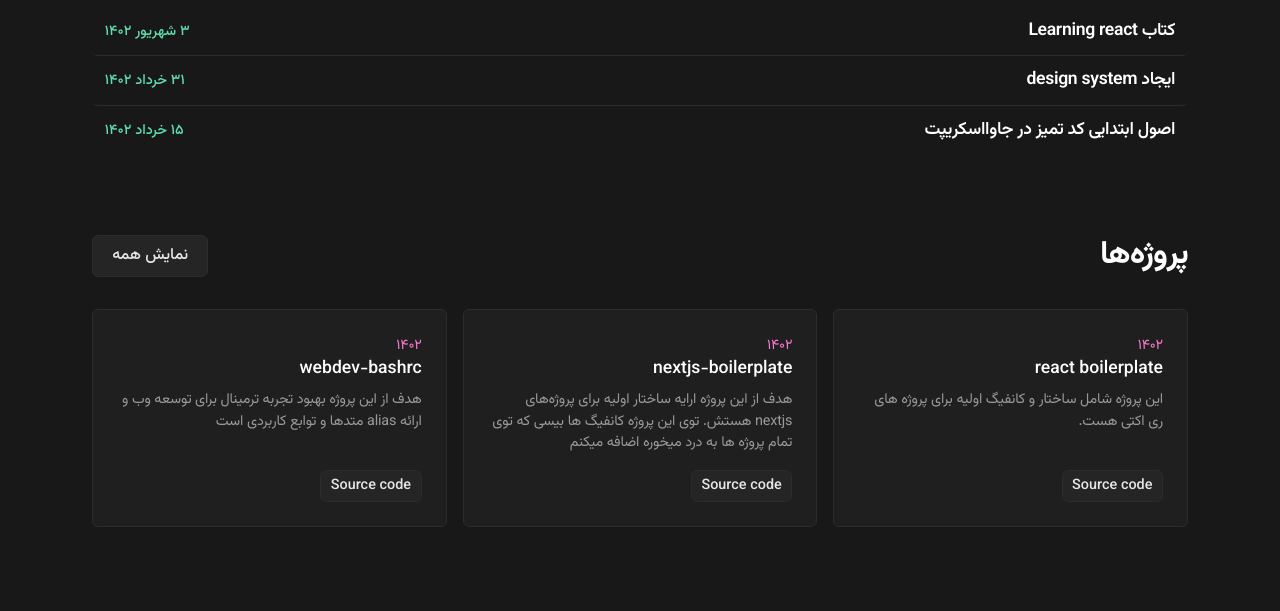
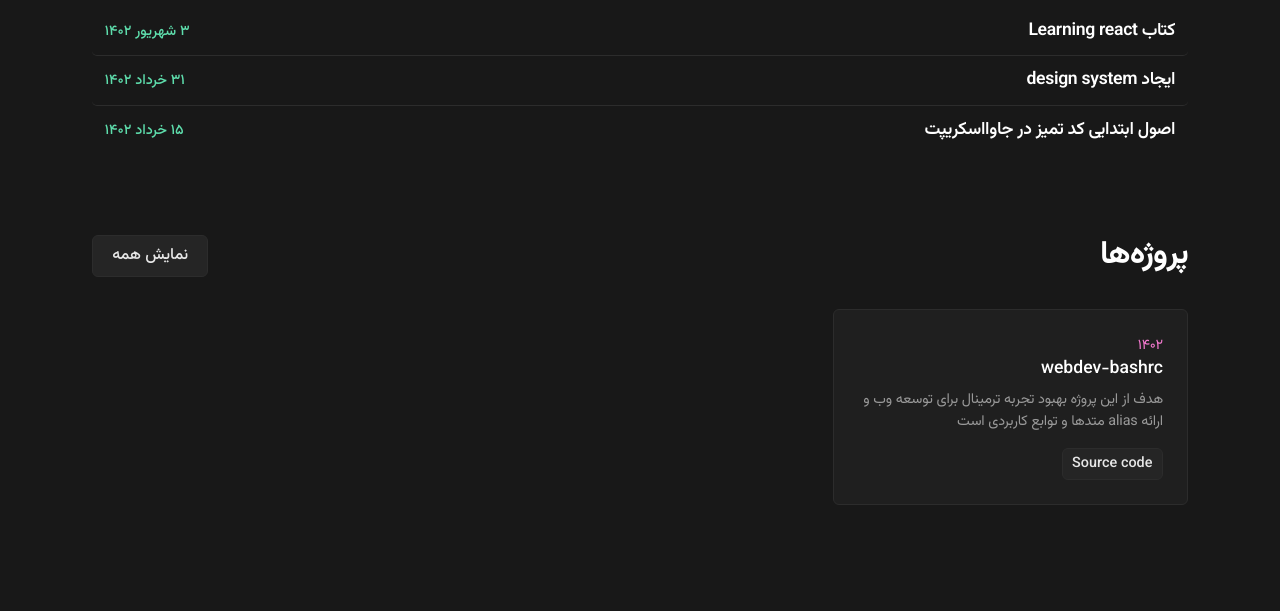
Before and after one commit to meiti-x/portfolio, a Gatsby site: page / in a window 1280 px wide. Shown: the part 720-1331 px from the top of the page. Built offline with nearby package versions, Linux system fonts and the light colour scheme; Gatsby itself is replaced by a stand-in of ours.

Commit message:
fix: post title issue in tags page

```diff
--- a/src/data/projectsList.js
+++ b/src/data/projectsList.js
@@ -1,20 +1,4 @@
 export const projectsList = [
-  {
-    name: "react boilerplate",
-    date: "‍۱۴۰۲",
-    slug: "react-boilerplate",
-    tagline:
-      "این پروژه شامل ساختار و کانفیگ اولیه برای پروژه های ری اکتی هست.",
-    highlight: true,
-  },
-  {
-    name: "nextjs-boilerplate",
-    date: "‍۱۴۰۲",
-    slug: "nextjs-boilerplate",
-    tagline:
-      "هدف از این پروژه ارایه ساختار اولیه برای پروژه‌های nextjs هستش. توی این پروژه کانفیگ ها بیسی که توی تمام پروژه ها به درد میخوره اضافه میکنم",
-    highlight: true,
-  },
   {
     name: "webdev-bashrc",
     date: "‍۱۴۰۲",
@@ -27,8 +11,9 @@ export const projectsList = [
   },
   {
     name: "Dashlib.css",
-    date: "۱۳۹۸",
+    date: "۱۳۹۹",
     slug: "Dashlib.css",
-    tagline: "اولین کتبخونه ام و جز اولین css utility libraryها :))",
+    url: "https://meiti-x.github.io/Dashlib.css/",
+    tagline: "اولین کتابخونه ام و جز اولین   css utility library های دنیا :))",
   },
 ];
--- a/src/templates/tag.js
+++ b/src/templates/tag.js
@@ -19,7 +19,7 @@ export default function TagTemplate({ data, pageContext }) {
 
   return (
     <div>
-      <Helmet title={`Posts tagged: ${tag} | ${config.siteTitle}`} />
+      <Helmet title={` ${tag} | ${config.siteTitle}`} />
       <SEO />
 
       <SidebarLayout>
@@ -49,6 +49,7 @@ export const pageQuery = graphql`
           frontmatter {
             slug
             date
+            shortTitle
             title
             tags
             categories
```
Also changed, not shown: README.md, src/templates/post.js (line endings or trailing spaces).
